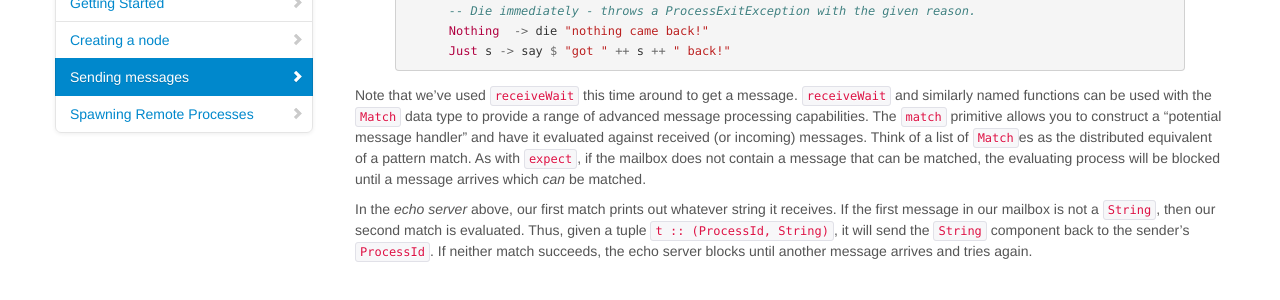
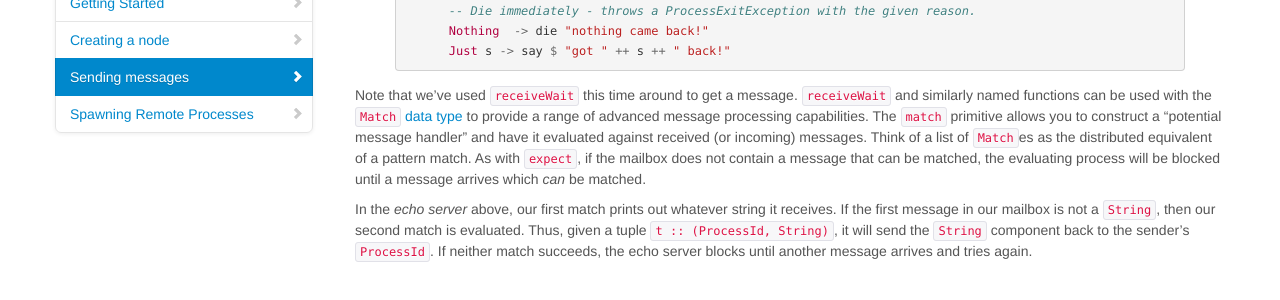
Before and after one commit to haskell-distributed/distributed-process, a Jekyll site: the page built from tutorials/1ch.md, in a window 1280 px wide and 900 px high, scrolled down 2157 px. Shown: the part 152-452 px from the top of the window. Built offline with Jekyll 4.4.1, drawn with Linux system fonts in a browser that asks for light colours; comment, search, counter and statistics services are not loaded.

Commit message:
More visible link.

```diff
--- a/tutorials/1ch.md
+++ b/tutorials/1ch.md
@@ -141,13 +141,15 @@ main = do
 {% endhighlight %}
 
 Note that we've used `receiveWait` this time around to get a message.
-`receiveWait` and similarly named functions can be used with the [`Match`][5]
-data type to provide a range of advanced message processing capabilities. The
-`match` primitive allows you to construct a "potential message handler" and
-have it evaluated against received (or incoming) messages. Think of a list of
-`Match`es as the distributed equivalent of a pattern match. As with `expect`,
-if the mailbox does not contain a message that can be matched, the evaluating
-process will be blocked until a message arrives which _can_ be matched.
+`receiveWait` and similarly named functions can be used with the
+[`Match` data type][5] to provide a range of advanced message
+processing capabilities. The `match` primitive allows you to construct
+a "potential message handler" and have it evaluated against received
+(or incoming) messages. Think of a list of `Match`es as the
+distributed equivalent of a pattern match. As with `expect`, if the
+mailbox does not contain a message that can be matched, the evaluating
+process will be blocked until a message arrives which _can_ be
+matched.
 
 In the _echo server_ above, our first match prints out whatever string it
 receives. If the first message in our mailbox is not a `String`, then our
```
